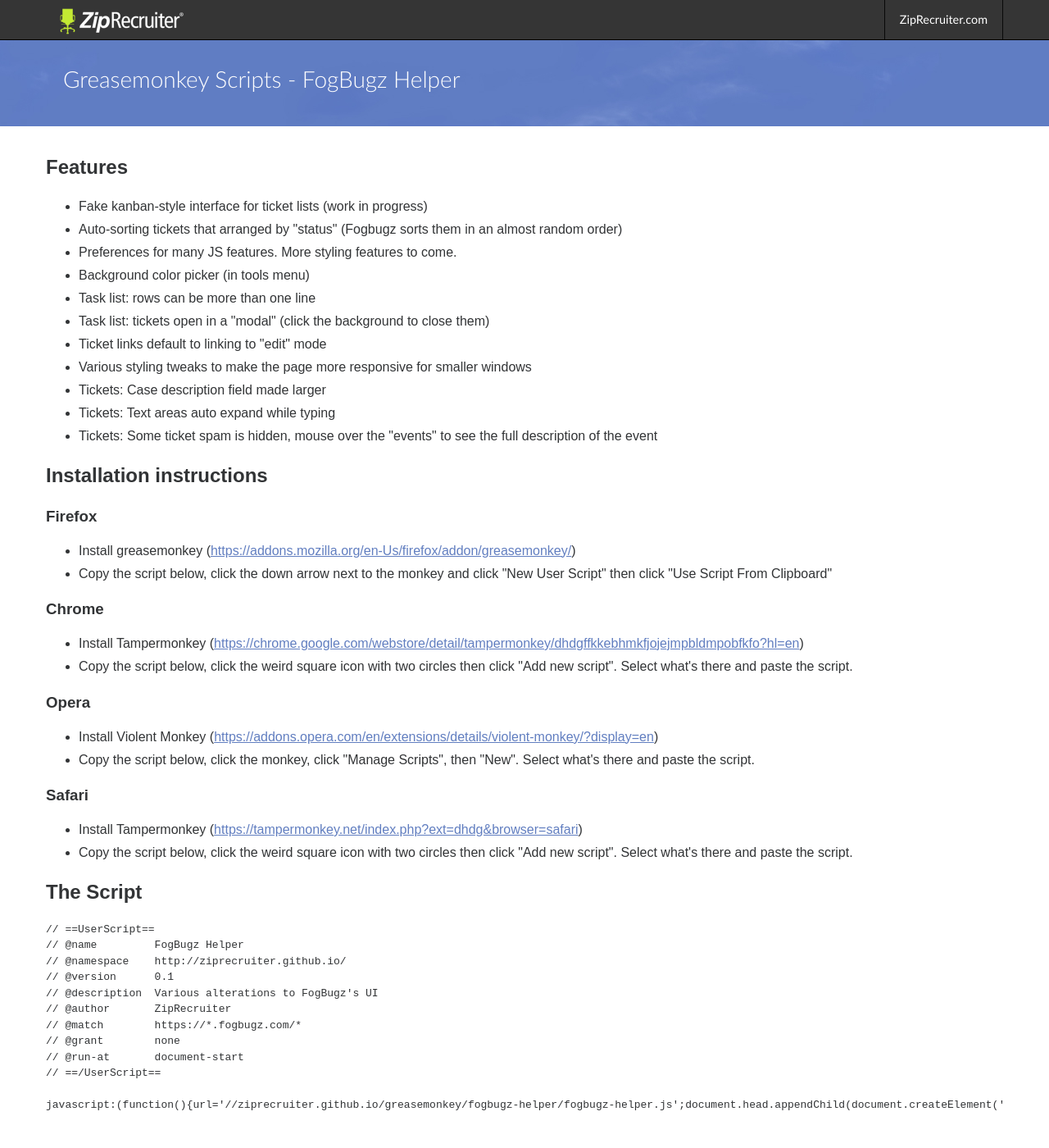
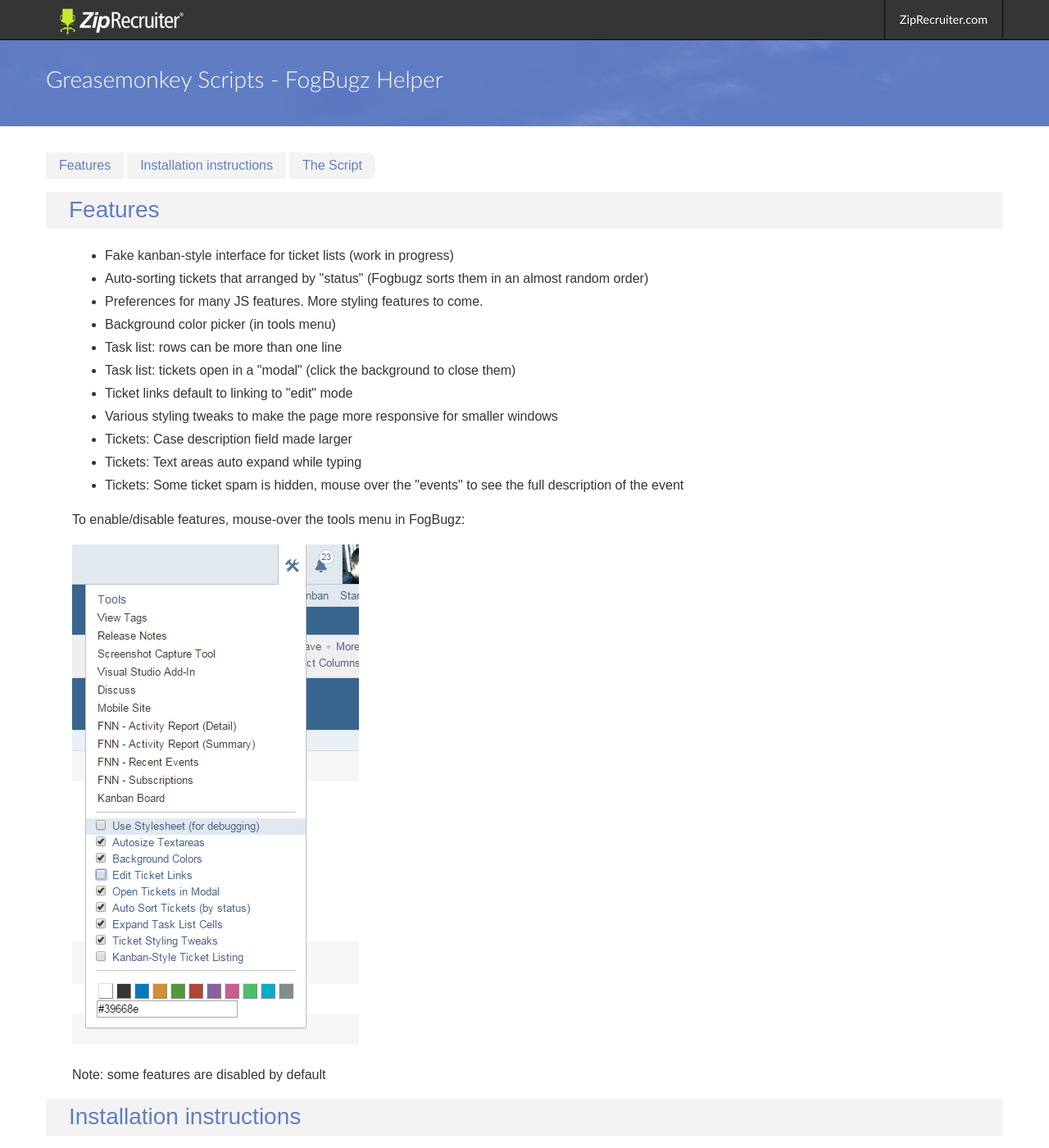
Before and after one commit to ZipRecruiter/ziprecruiter.github.io, a Jekyll site: the page built from greasemonkey/fogbugz-helper/index.html, in a window 1280 px wide and 1400 px high. Shown: the whole window at 82% size. Built offline with Jekyll 4.4.1, drawn with Linux system fonts in a browser that asks for light colours; Markdown is read by kramdown in place of the engine named in the settings.

Commit message:
Making instructions a little more friendly

```diff
--- a/_includes/css/style.css
+++ b/_includes/css/style.css
@@ -309,6 +309,15 @@
 
 /* Main ---------------- */
 
+#main_headline .headline {
+	font-size: 1.75em;
+	font-weight: 300;
+	font-family: 'Lato', sans-serif;
+	line-height: 1.1;
+	margin-bottom: .75em;
+	background: transparent;
+}
+
 #main .section {
 	padding: 2em 0 2.5em 0;
 	display: inline-block;
@@ -317,14 +326,42 @@
 	line-height: 1.5;
 }
 
-#main .section .headline {
+#sub .headline {
 	font-size: 1.75em;
-	font-weight: 300;
-	font-family: 'Lato', sans-serif;
 	line-height: 1.1;
 	margin-bottom: .75em;
-	margin-left: .75em;
+	background: #f3f3f3;
+	padding: .25em .25em .25em 1em;
 }
+
+#sub .headline a {
+	display: block;
+}
+
+
+
+.body {
+	margin-left: 2em;
+}
+
+.page_nav {
+	margin-bottom: 1em;
+	display: inline-block;
+	vertical-align: top;
+}
+
+.page_nav a {
+	background: #f3f3f3;
+	float: left;
+	padding: .25em 1em;
+	margin-right: .25em;
+}
+
+.page_nav a:last-child {
+	border-top-right-radius: .5em;
+	border-bottom-right-radius: .5em;
+}
+
 
 /* Footer ---------------- */
 
@@ -452,6 +489,12 @@
 	background: transparent !important;
 }
 
+/* Extra cms classes ---------------- */
+.cms textarea {
+	width: 100%;
+	height: 16em;
+}
+
 /* ------------------------------------------------------------
    Page Specific
    --------------------------------------------------------- */
--- a/greasemonkey/fogbugz-helper/index.html
+++ b/greasemonkey/fogbugz-helper/index.html
@@ -3,10 +3,16 @@
 title: Greasemonkey Scripts - FogBugz Helper
 ---
 <section class="section"><div class="content">
-  <div class="cms">
-    <section>
-      <h2>Features</h2>
+  <nav class="page_nav">
+    <a href="#features">Features</a>
+    <a href="#installing">Installation instructions</a>
+    <a href="#script">The Script</a>
+  </nav>
 
+  <section id="features">
+    <h2 class="headline"><a href="#features">Features</a></h2>
+
+    <div class="body cms">
       <ul>
         <li>Fake kanban-style interface for ticket lists (work in progress)</li>
         <li>Auto-sorting tickets that arranged by "status" (Fogbugz sorts them in an almost random order)</li>
@@ -20,11 +26,17 @@
         <li>Tickets: Text areas auto expand while typing</li>
         <li>Tickets: Some ticket spam is hidden, mouse over the "events" to see the full description of the event</li>
       </ul>
-    </section>
 
-    <section>
-      <h2>Installation instructions</h2>
+      <p>To enable/disable features, mouse-over the tools menu in FogBugz:</p>
+      <p><img src="/greasemonkey/fogbugz-helper/img/tools_dropdown.png" width="350" height="610"></p>
+      <p>Note: some features are disabled by default</p>
+    </div>
+  </section>
 
+  <section id="installing">
+    <h2 class="headline"><a href="#installing">Installation instructions</a></h2>
+
+    <div class="body cms">
       <h3>Firefox</h3>
       <ul>
         <li>Install greasemonkey (<a href="https://addons.mozilla.org/en-Us/firefox/addon/greasemonkey/">https://addons.mozilla.org/en-Us/firefox/addon/greasemonkey/</a>)</li>
@@ -48,12 +60,14 @@
         <li>Install Tampermonkey (<a href="https://tampermonkey.net/index.php?ext=dhdg&browser=safari">https://tampermonkey.net/index.php?ext=dhdg&browser=safari</a>)</li>
         <li>Copy the script below, click the weird square icon with two circles then click "Add new script". Select what's there and paste the script.</li>
       </ul>
-    </section>
+    </div>
+  </section>
 
-    <section>
-      <h2>The Script</h2>
+  <section id="script">
+    <h2 class="headline"><a href="#script">The Script</a></h2>
 
-      <pre>
+    <div class="body cms">
+      <textarea>
 // ==UserScript==
 // @name         FogBugz Helper
 // @namespace    http://ziprecruiter.github.io/
@@ -66,7 +80,7 @@
 // ==/UserScript==
 
 javascript:(function(){url='//ziprecruiter.github.io/greasemonkey/fogbugz-helper/fogbugz-helper.js';document.head.appendChild(document.createElement('script')).src=url+'?'+new Date().getTime();})();
-      </pre>
-    </section>
-  </div>
+      </textarea>
+    </div>
+  </section>
 </div></section>
```
Also changed, not shown: greasemonkey/fogbugz-helper/img/tools_dropdown.png (added).
